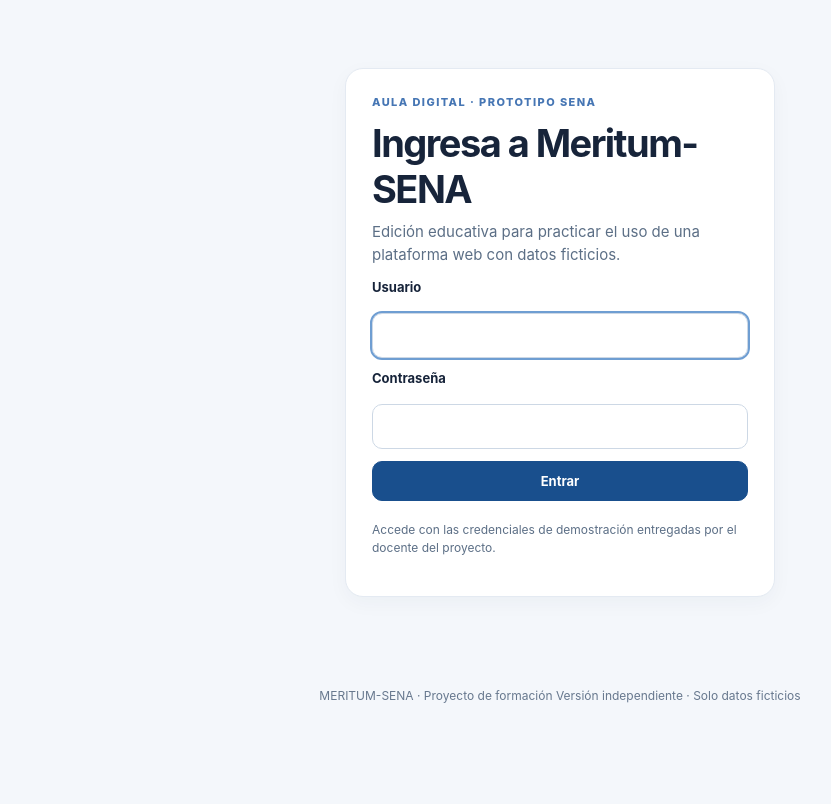
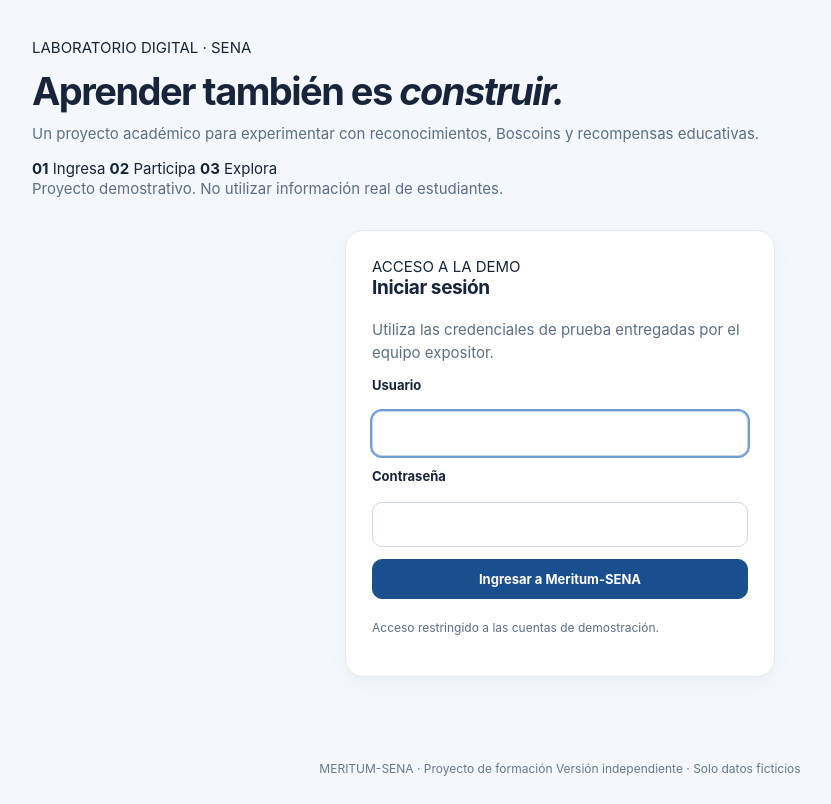
Before and after one commit to matepraxis/Meritum-SENA, a Django app: page /login/ in a window 1280 px wide. Shown: the part 110-914 px from the top of the page, without its empty margins (80-911 px from the left). Before the commit the page ends 813 px from the top, so only its background shows below. Run offline with Django 5.2, Linux system fonts and the light colour scheme.

Commit message:
PR3: rediseñar aula/templates/registration/login.html

```diff
--- a/aula/templates/registration/login.html
+++ b/aula/templates/registration/login.html
@@ -1,19 +1,33 @@
 {% extends 'aula/base.html' %}
-{% block titulo %}Iniciar sesión · Meritum-SENA{% endblock %}
+{% block titulo %}Ingresar · Meritum-SENA{% endblock %}
 {% block contenido %}
-<section class="acceso tarjeta">
-  <div class="etiqueta">AULA DIGITAL · PROTOTIPO SENA</div>
-  <h1>Ingresa a Meritum-SENA</h1>
-  <p>Edición educativa para practicar el uso de una plataforma web con datos ficticios.</p>
-  {% if form.errors %}<p class="aviso error">Usuario o contraseña incorrectos.</p>{% endif %}
-  <form method="post">
+<div class="acceso-disposicion">
+  <section class="acceso-info" aria-labelledby="bienvenida">
+    <span class="sobretitulo">LABORATORIO DIGITAL · SENA</span>
+    <h1 id="bienvenida">Aprender también es <em>construir.</em></h1>
+    <p>Un proyecto académico para experimentar con reconocimientos, Boscoins y recompensas educativas.</p>
+    <div class="acceso-pasos" aria-label="¿Cómo funciona?">
+      <span><strong>01</strong> Ingresa</span>
+      <span><strong>02</strong> Participa</span>
+      <span><strong>03</strong> Explora</span>
+    </div>
+    <p class="nota-demo">Proyecto demostrativo. No utilizar información real de estudiantes.</p>
+  </section>
+  <section class="tarjeta acceso" aria-labelledby="titulo-acceso">
+    <span class="sobretitulo">ACCESO A LA DEMO</span>
+    <h2 id="titulo-acceso">Iniciar sesión</h2>
+    <p>Utiliza las credenciales de prueba entregadas por el equipo expositor.</p>
+    {% if form.errors %}<p class="aviso error" role="alert">Usuario o contraseña incorrectos. Intenta nuevamente.</p>{% endif %}
+    <form method="post" class="form-pila">
       {% csrf_token %}
+      <input type="hidden" name="next" value="{{ next|default:'' }}">
       <label for="id_username">Usuario</label>
       {{ form.username }}
       <label for="id_password">Contraseña</label>
       {{ form.password }}
-    <button type="submit" class="boton primario">Entrar</button>
+      <button type="submit" class="boton primario boton-ancho">Ingresar a Meritum-SENA</button>
     </form>
-  <p class="ayuda">Accede con las credenciales de demostración entregadas por el docente del proyecto.</p>
+    <p class="ayuda">Acceso restringido a las cuentas de demostración.</p>
   </section>
+</div>
 {% endblock %}
```
Lines whose indentation alone changed are shown as unchanged.
